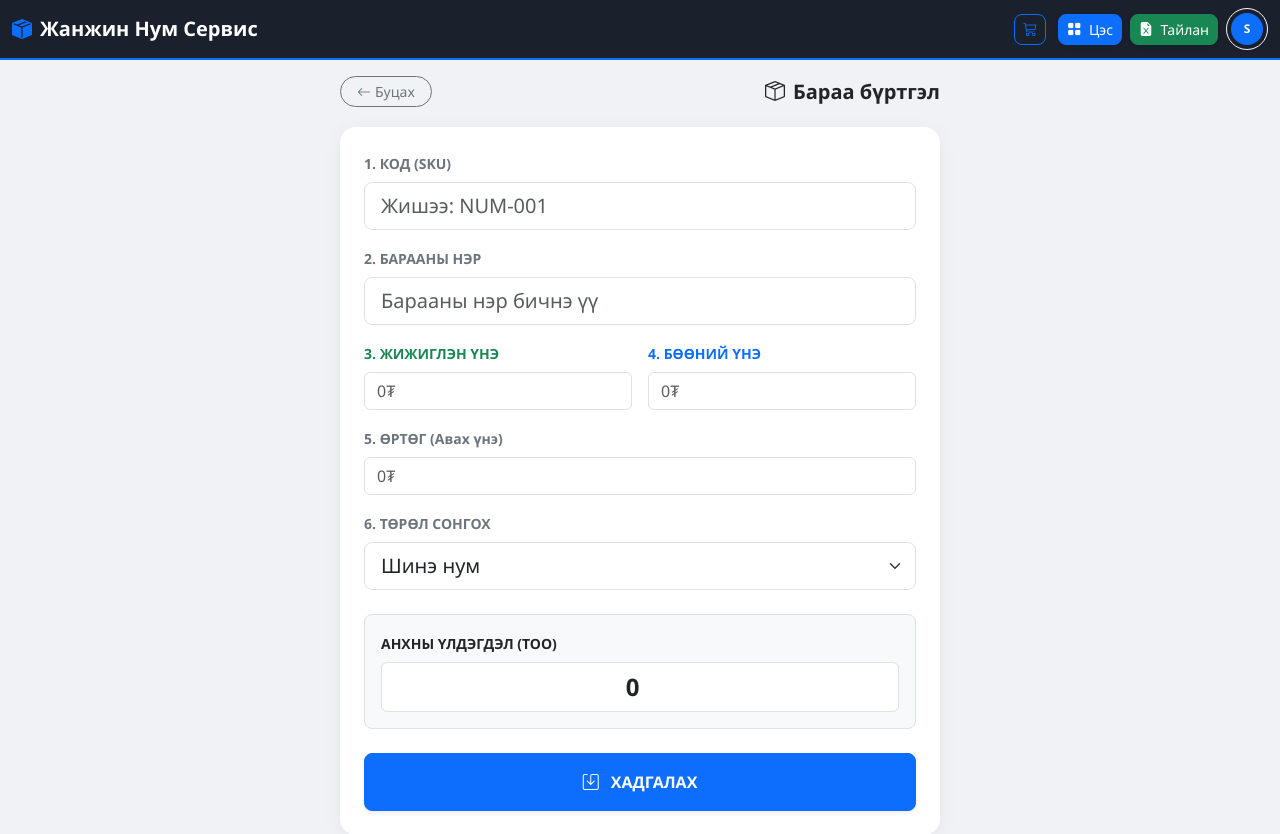
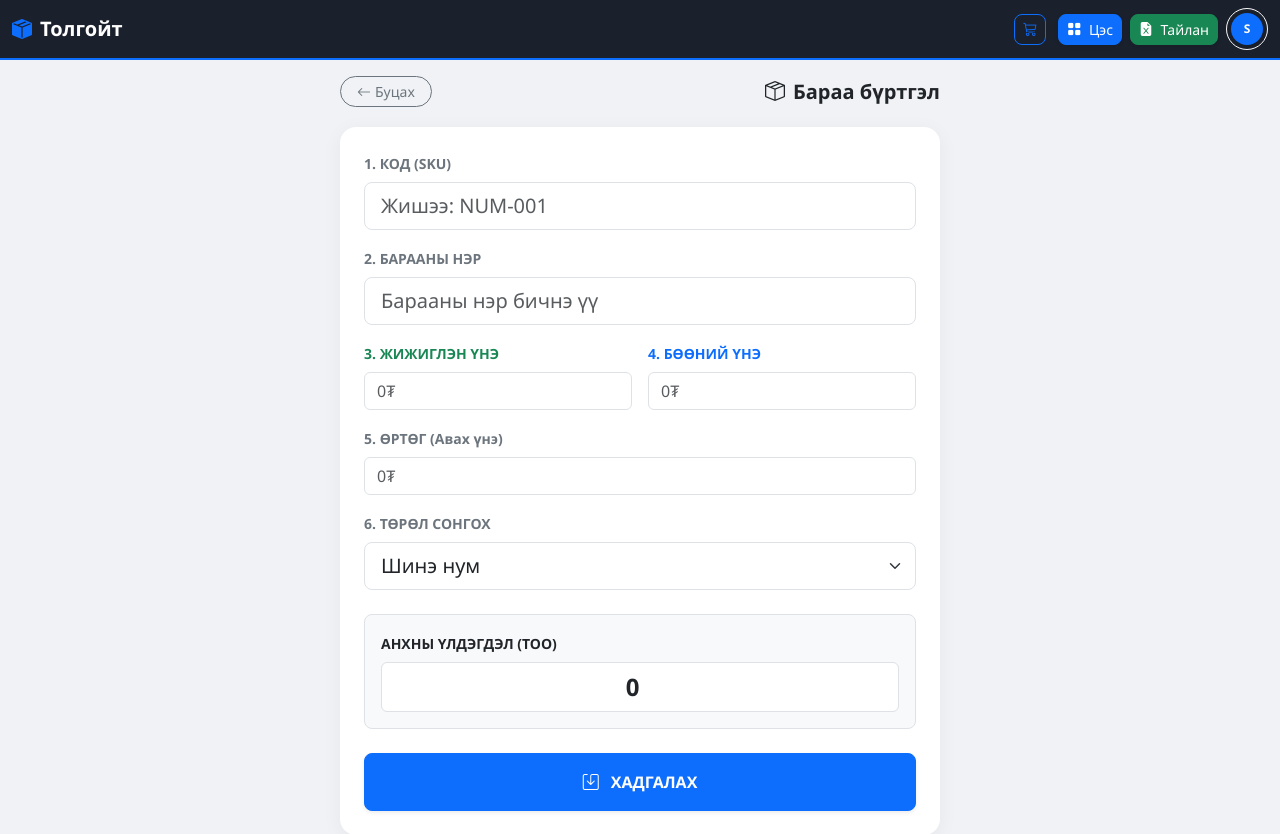
Before and after one commit to TSodoo-1985/Tolgoit_Num, a Flask app: page /add-product-page in a window 1280 px wide. Shown: the top 834 px of the page. Run offline with Flask 3, Linux system fonts and the light colour scheme; the visitor is signed in with stand-in values (Sample User, id 1).

Commit message:
Change navbar brand name from 'Жанжин Нум Сервис' to 'Толгойт'

```diff
--- a/templates/layout.html
+++ b/templates/layout.html
@@ -36,7 +36,7 @@
     <div class="container-fluid d-flex align-items-center">
         <a class="navbar-brand fw-bold d-flex align-items-center" href="{{ url_for('dashboard') }}">
             <i class="bi bi-box-seam-fill text-primary me-2"></i>
-            <span>Жанжин Нум Сервис</span>
+            <span>Толгойт</span>
         </a>
 
         <div class="d-flex gap-2 align-items-center ms-auto">
```
